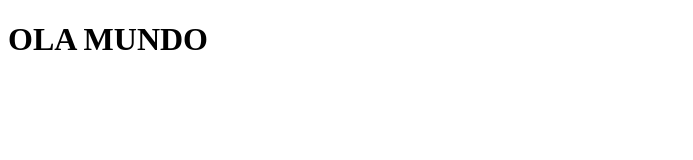
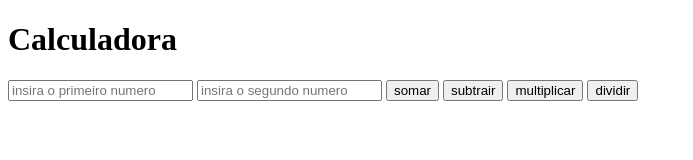
Before and after one commit to SofiaValentim/Aula01, a website: page www/index.html in a window 1280 px wide. Shown: the whole page, without its empty margins (0-693 px from the left). Drawn offline with Linux system fonts and the light colour scheme.

Commit message:
Alteração, inserção da calculadora \(função soma\) no projeto

```diff
--- a/www/index.html
+++ b/www/index.html
@@ -8,9 +8,51 @@
     <link rel="stylesheet" href="components/loader.css">
     <link rel="stylesheet" href="css/style.css">
     <script>
+        var numero01,numero02,resultado
+
+        function somar (){
+            numero01 = parseInt (document.getElementById('numero01').value)
+            numero02 = parseInt (document.getElementById('numero02').value)
+
+            resultado = numero01+numero02
+
+            document.getElementById('visor').innerHTML=resultado
+        }
+        function subtracao (){
+            numero01 = parseInt (document.getElementById('numero01').value)
+            numero02 = parseInt (document.getElementById('numero02').value)
+
+            resultado = numero01-numero02
+
+            document.getElementById('visor').innerHTML=resultado
+        }
+        function multiplicacao (){
+            numero01 = parseInt (document.getElementById('numero01').value)
+            numero02 = parseInt (document.getElementById('numero02').value)
+
+            resultado = numero01*numero02
+
+            document.getElementById('visor').innerHTML=resultado
+        }
+        function divisao (){
+            numero01 = parseInt (document.getElementById('numero01').value)
+            numero02 = parseInt (document.getElementById('numero02').value)
+
+            resultado = numero01/numero02
+
+            document.getElementById('visor').innerHTML=resultado
+        }
     </script>
 </head>
 <body>
- <h1> OLA MUNDO </h1>
+ <h1> Calculadora </h1>
+ <h2 id="visor"></h2>
+
+ <input type = "number" placeholder="insira o primeiro numero" id="numero01">
+ <input type = "number" placeholder="insira o segundo numero" id="numero02">
+ <input type= "button" value = "somar" onclick="somar ()">
+ <input type= "button" value = "subtrair" onclick="subtracao()">
+ <input type= "button" value = "multiplicar" onclick="multiplicacao()">
+ <input type= "button" value = "dividir" onclick="divisao()">
 </body>
 </html>
```
